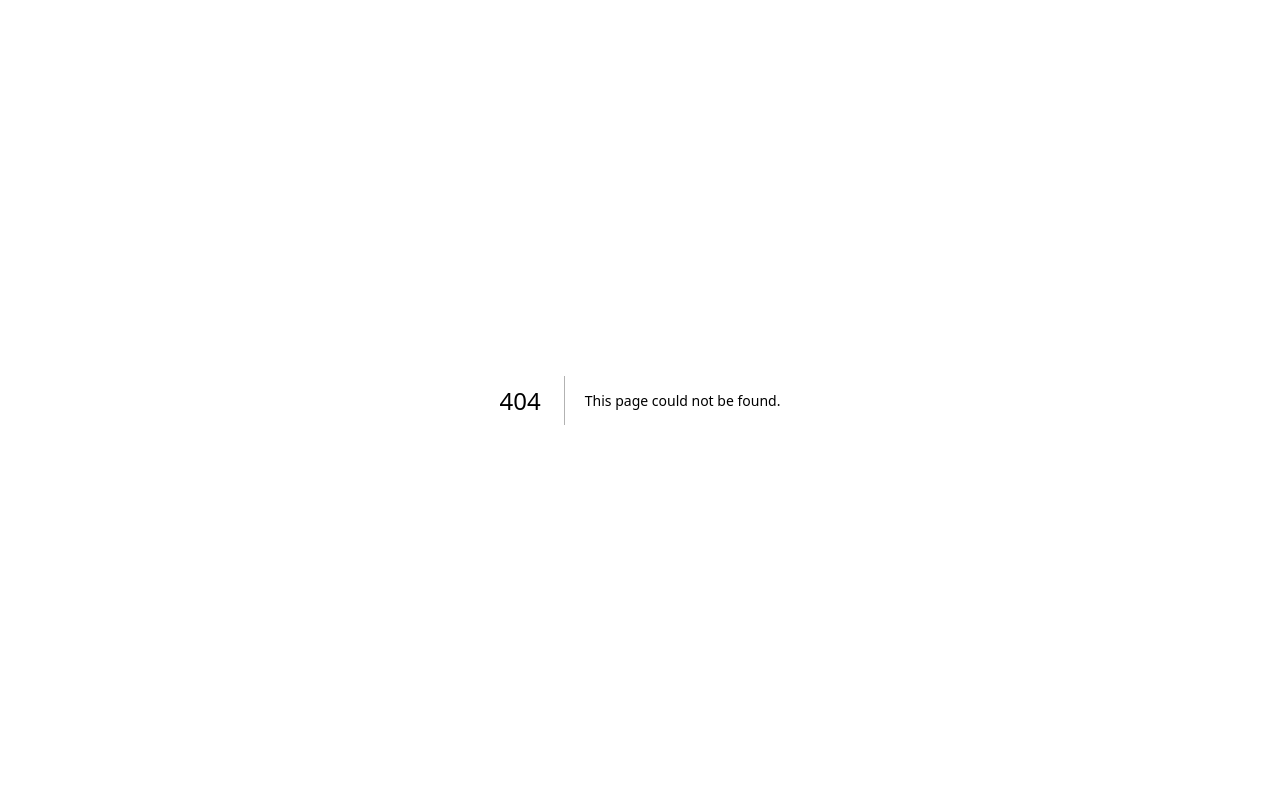
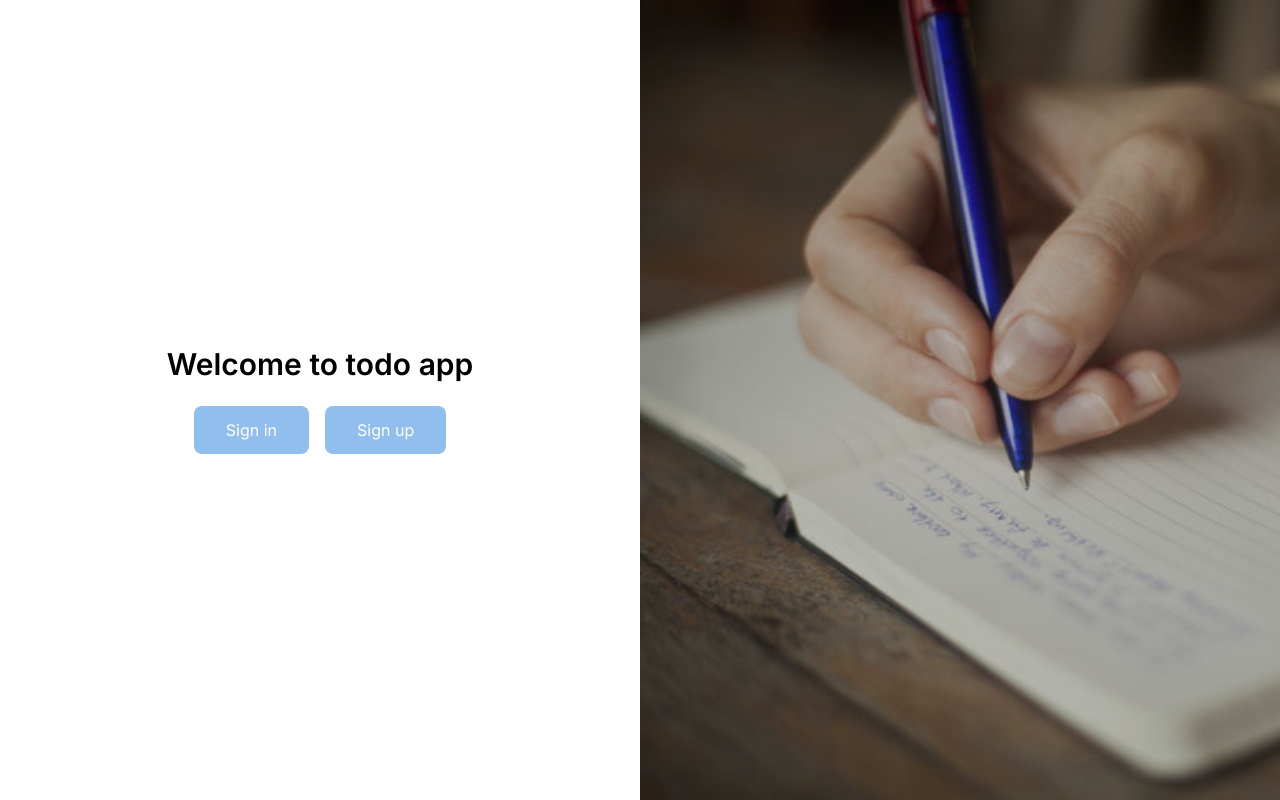
Before and after one commit to cutebunchofpixels/todo-app, a Next.js app in the folder frontend/: page /auth in a window 1280 px wide. Before the commit this address had no page. Built offline with nearby package versions, Linux system fonts and the light colour scheme.

Commit message:
add auth page

```diff
--- /dev/null
+++ b/frontend/src/app/auth/layout.tsx
@@ -0,0 +1,10 @@
+import { ReactNode } from "react";
+
+export default function AuthLayout({ children }: { children: ReactNode }) {
+    return (
+        <div className="grid md:grid-cols-2">
+            {children}
+            <div className="bg-[url('/auth-banner.jpg')] bg-cover brightness-75 hidden md:block"></div>
+        </div>
+    );
+}
--- /dev/null
+++ b/frontend/src/app/auth/page.tsx
@@ -0,0 +1,18 @@
+import Button, { buttonVariants } from "@/components/ui/Button/Button";
+import Link from "next/link";
+
+export default function Auth() {
+    return (
+        <div className="flex items-center justify-center flex-col">
+            <h1 className="text-3xl font-semibold mb-6">Welcome to todo app</h1>
+            <div className="flex gap-4">
+                <Link href="auth/signin" className={buttonVariants()}>
+                    Sign in
+                </Link>
+                <Link href="auth/signup" className={buttonVariants()}>
+                    Sign up
+                </Link>
+            </div>
+        </div>
+    );
+}
```
Also changed, not shown: frontend/public/auth-banner.jpg (added).
